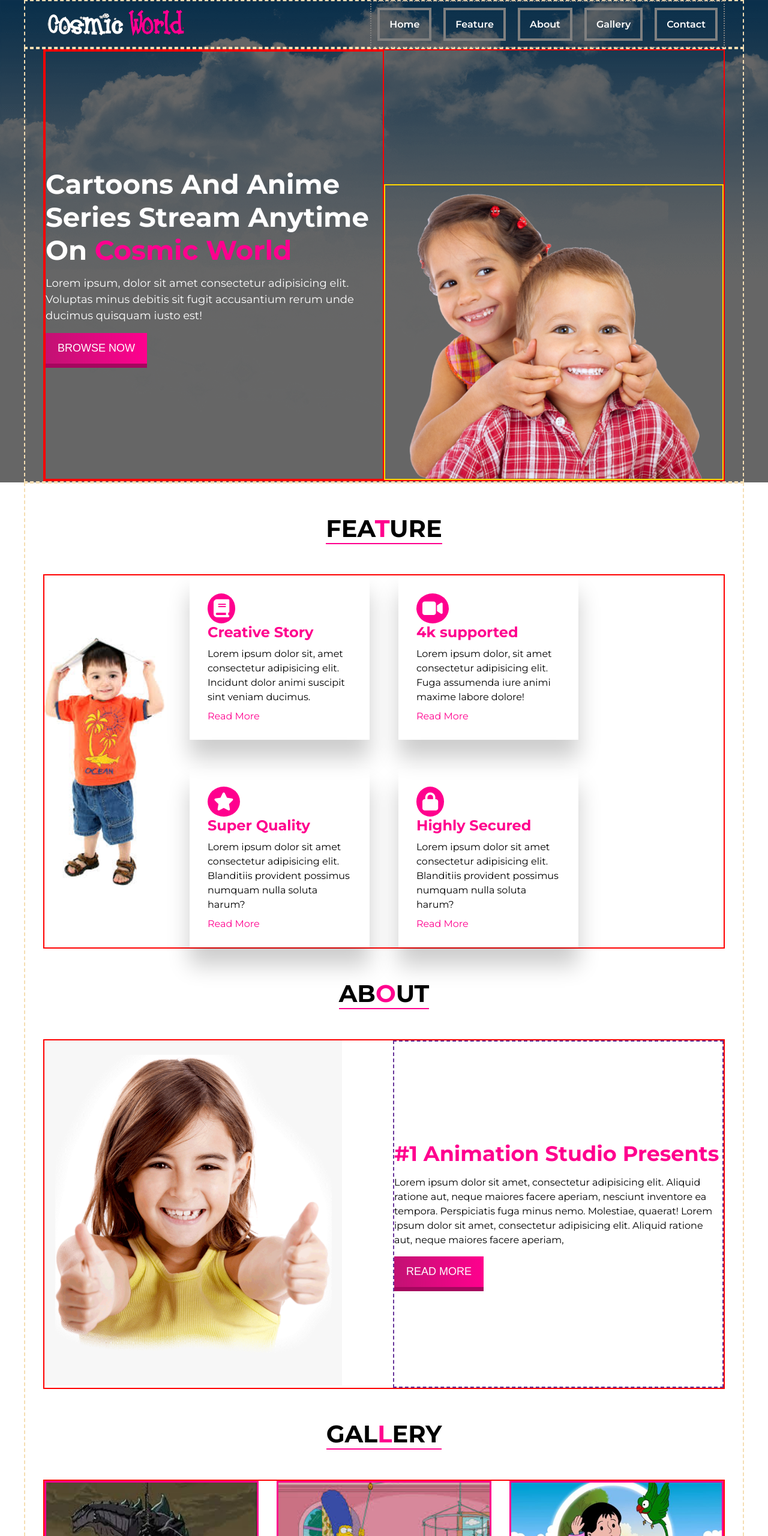
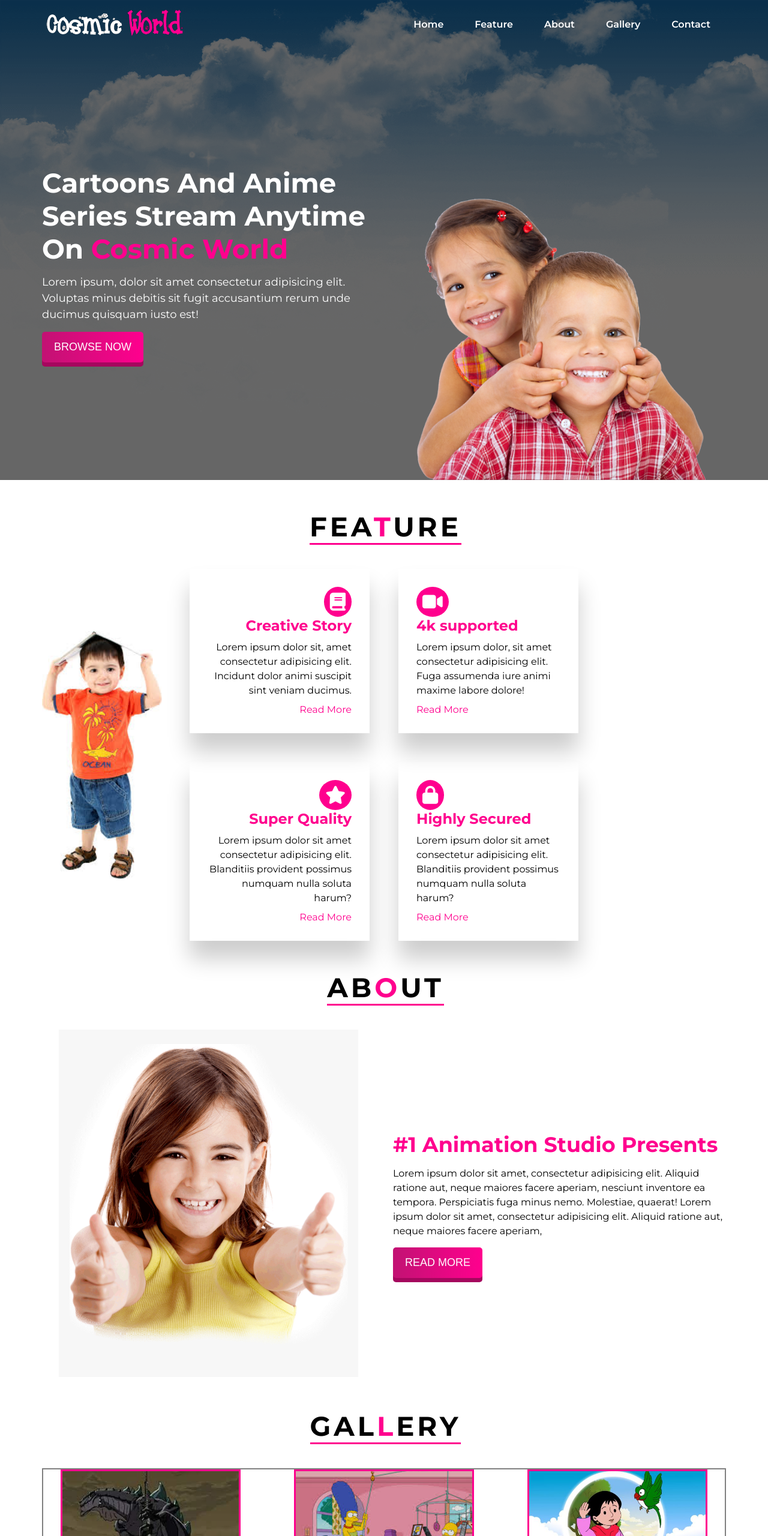
Before and after one commit to zahidjuel/cosmic-world, a plain HTML site: page index.html in a window 1280 px wide. Shown: the top 2560 px of the page at 60% size. Drawn offline with Linux system fonts and the light colour scheme.

Commit message:
final commit

```diff
--- a/css/style.css
+++ b/css/style.css
@@ -26,7 +26,6 @@ header{
     max-width: 1200px;
     margin: 0px auto;
     padding: 0px 30px;
-    border: 2px dashed wheat;
 }
 
 .highlight{
@@ -44,6 +43,7 @@ header{
     color: #fff;
     cursor: pointer;
     box-shadow: 0px 7px 0px #a5075e;
+    border-radius: 5px;
     position: relative;
     left: 0px;
     top: 0px;
@@ -62,11 +62,12 @@ header{
 }
 
 .section-title h2{
-    font-size: 40px;
+    font-size: 45px;
     text-transform: uppercase;
+    letter-spacing: 5px;
     display: inline-block;
-    margin: 50px 0px;
-    border-bottom: 2px solid #ff008e;
+    margin: 50px 5px 40px 10px;
+    border-bottom: 3px solid #ff008e;
 }
 
 /* ---------- nav toggler -------- */
@@ -89,17 +90,14 @@ nav{
     display: flex;
     justify-content: space-between;
     align-items: center;
-    border: 2px dotted red;
 }
 .navigation{
     display: flex;
-    border: 2px dotted gray;
 }
 
 .navigation li{
     list-style-type: none;
     margin: 10px;
-    border: 2px solid gray;
 }
 
 .navigation li a{
@@ -108,16 +106,20 @@ nav{
     font-weight: 600;
     padding: 14px 16px;
     text-decoration: none;
-    border: 2px solid gray;
+    transition: .3s ease-in-out;
+}
+
+.navigation li a:hover{
+    color: #ff008e;
 }
 
 /* ------------- banner section style ------------ */
 .banner{
     height: calc(100vh - 80px);
-     min-height: 500px;
+    min-height: 500px;
     display: grid;
     grid-template-columns: repeat(2, 1fr);
-    border: 2px solid red;
+    gap: 30px;
 }
 
 .banner-left{
@@ -125,7 +127,6 @@ nav{
     flex-direction: column;
     justify-content: center;
     align-items: flex-start;
-    border: 2px solid red;
 }
 
 .banner-left h1{
@@ -147,7 +148,6 @@ nav{
 
 .banner-right img{
     width: 100%;
-    border: 2px solid gold;
 }
 
 /* --------------- feature section style -------------- */
@@ -160,7 +160,10 @@ nav{
     background-repeat: no-repeat;
     background-size: 200px;
     background-position-y: center;
-    border: 2px solid red;
+}
+
+.card:nth-child(odd){
+    text-align: right;
 }
 
 .card{
@@ -196,7 +199,10 @@ nav{
     display: grid;
     grid-template-columns: repeat(2,1fr);
     gap: 30px;
-    border: 2px solid red;
+}
+
+.about-left{
+    text-align: center;
 }
 
 .about-left img{
@@ -208,7 +214,6 @@ nav{
     flex-direction: column;
     justify-content: center;
     align-items: flex-start;
-    border: 2px dashed rebeccapurple;
 }
 
 .about-right h2{
@@ -225,15 +230,47 @@ nav{
 .gallery{
     display: grid;
     grid-template-columns: repeat(3, 1fr);
-    border: 2px solid red;
-    gap: 30px;
+    gap: 2rem;
+    place-items: center;
+    border: 2px solid gray;
+}
+
+.photo{
+    width: 300px;
+    height: 180px;
+    position: relative;
+    overflow: hidden;
+    cursor: zoom-in;
+    border: 3px solid #ff008e;
+}
+
+.photo::after{
+    content: ' ';
+    position: absolute;
+    left: 0px;
+    top: 0px;
+    width: 100%;
+    height: 100%;
+    background-color: rgba(0, 0, 0, 0.5);
+    opacity: 0;
+    z-index: 2;
+    transition: .3s ease-out;
 }
 
 .photo img{
     width: 100%;
-    height: 200px;
+    height: 100%;
     object-fit: cover;
-    border: 3px solid #ff008e;
+    transition: .8s ease-in-out;
+    z-index: 1;
+}
+
+.photo:hover.photo::after{
+    opacity: 1;
+}
+
+.photo:hover img{
+    transform: scale(1.1);
 }
 
 /* ----------- contact section style ------------ */
@@ -241,19 +278,17 @@ nav{
     display: grid;
     grid-template-columns: repeat(2,1fr);
     gap: 30px;
-    border: 2px solid rebeccapurple;
 }
 
 .contact-left img{
     width: 100%;
-    border: 2px solid rebeccapurple;
 }
 
 .contact-right form{
     display: flex;
     flex-direction: column;
+    justify-content: center;
     align-items: center;
-    border: 2px solid rebeccapurple;
 }
 
 .text-field{
@@ -263,7 +298,7 @@ nav{
     padding: 10px;
     margin: 10px 0px;
     font-family: inherit;
-    border: 2px solid #ff008e;
+    border: 1px solid #ff008e;
 }
 
 /* -------------- footer section style ---------- */
@@ -278,19 +313,21 @@ footer{
 }
 
 /* ----------- Responsive css ------------ */
-@media  only screen and  (max-width: 950px){
+@media  only screen and  (max-width: 988px){
     .gallery{
         grid-template-columns: repeat(2,1fr);
     }
     .banner-left h1{
         font-size: 35px;
     }
-    .feature{
+}
+@media only screen and (max-width: 1150px) {
+        .feature{
         background-image: unset;
     }
 }
 
-@media  only screen and (max-width:800px) {
+@media  only screen and (max-width:900px) {
     .banner{
         grid-template-columns: repeat(1,1fr);
         height: fit-content;
@@ -336,6 +373,6 @@ footer{
         padding: 0px;
     }
     #nav-toggler:checked ~ .navigation{
-         transform: translateY(0px);
+         transform: translate(0px);
     }
 }
--- a/index.html
+++ b/index.html
@@ -9,7 +9,7 @@
     <title>Cosmic World</title>
 </head>
 <body>
-    <header>
+    <header id="home">
         <!------------ navbar section HTML ------------>
         <nav class="container">
             <div class="logo">
@@ -20,11 +20,11 @@
                 <i class="fa-solid fa-bars"></i>
             </label>
             <ul class="navigation">
-                <li><a href="#">Home</a></li>
-                <li><a href="#">Feature</a></li>
-                <li><a href="#">About</a></li>
-                <li><a href="#">Gallery</a></li>
-                <li><a href="#">Contact</a></li>
+                <li><a href="#home">Home</a></li>
+                <li><a href="#feature">Feature</a></li>
+                <li><a href="#about">About</a></li>
+                <li><a href="#gallery">Gallery</a></li>
+                <li><a href="#contact">Contact</a></li>
             </ul>
         </nav>
         <!------------------- banner section HTMl ----------->
```
